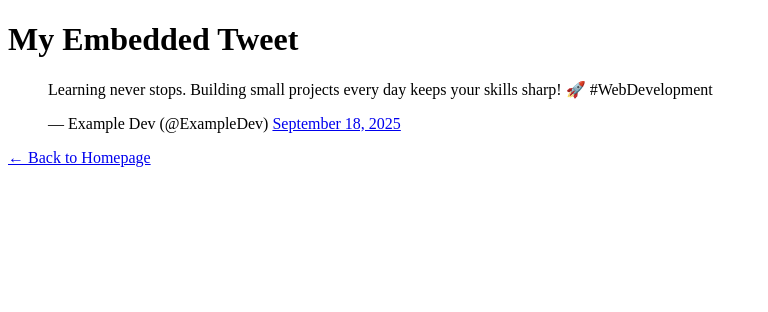
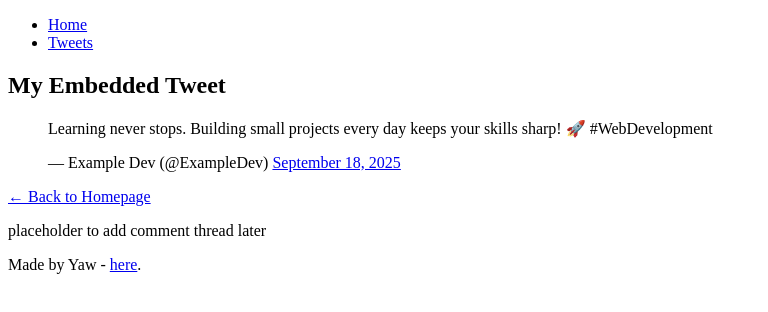
Before and after one commit to krndcode/My_First_Portfolio, a plain HTML site: page html_basic/tweets.html in a window 1280 px wide. Shown: the whole page, without its empty margins (0-768 px from the left). Drawn offline with Linux system fonts and the light colour scheme.

Commit message:
Update tweets.html

```diff
--- a/html_basic/tweets.html
+++ b/html_basic/tweets.html
@@ -6,9 +6,17 @@
   <title>My Tweets</title>
 </head>
 <body>
+  <header>
+    <ul>
+      <li><a href="index.html">Home</a></li>
+      <li><a href="tweets.html">Tweets</a></li>
+    </ul>
+  </header>
+
+  <main>
+    <article>
       <h1>My Embedded Tweet</h1>
 
-  <!-- Embedded Tweet -->
       <blockquote class="twitter-tweet">
         <p lang="en" dir="ltr">
           Learning never stops. Building small projects every day keeps your skills sharp! 🚀 #WebDevelopment
@@ -18,7 +26,16 @@
       </blockquote>
       <script async src="https://platform.twitter.com/widgets.js" charset="utf-8"></script>
 
-  <!-- Link back to homepage -->
       <p><a href="index.html">← Back to Homepage</a></p>
+    </article>
+
+    <aside>
+      <p>placeholder to add comment thread later</p>
+    </aside>
+  </main>
+
+  <footer>
+    <p>Made by Yaw - <a href="https://www.alxafrica.com" target="_blank">here</a>.</p>
+  </footer>
 </body>
 </html>
```
Lines whose indentation alone changed are shown as unchanged.
